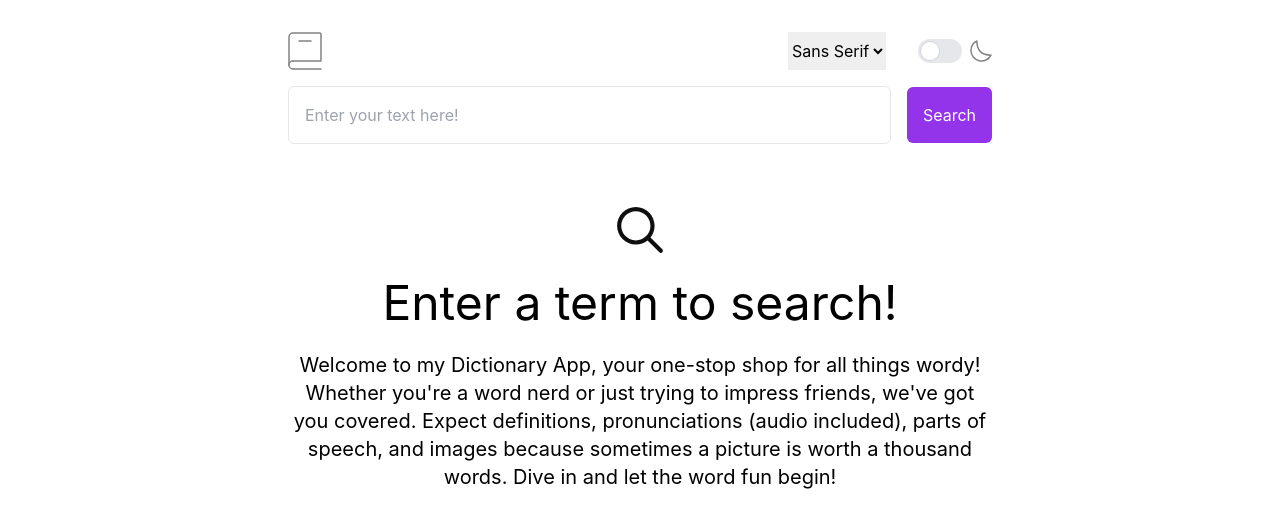
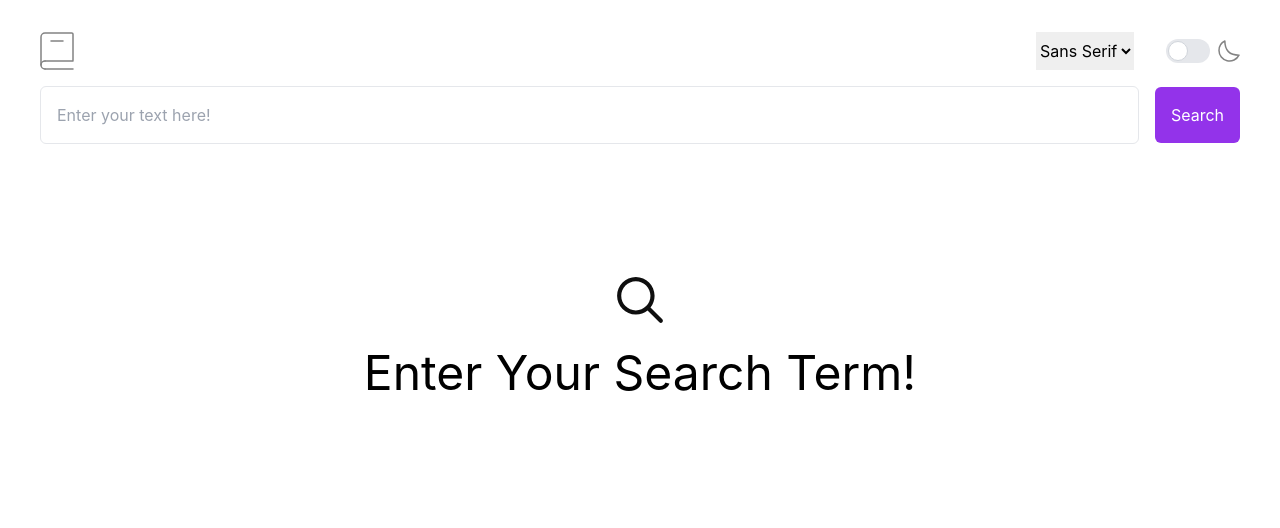
Before and after one commit to marleyanthony/dictionary-app, a React (Create React App) app: page / in a window 1280 px wide. Shown: the top 528 px of the page. Built offline with nearby package versions, Linux system fonts and the light colour scheme.

Commit message:
Refactored. Added capitalize word function

```diff
--- a/src/App.tsx
+++ b/src/App.tsx
@@ -11,7 +11,7 @@ function App() {
   };
 
   return (
-    <div className="px-72 pt-8">
+    <div className="px-10 pt-8">
       <Header updateSearchTerm={updateValue} />
       <Definition term={searchTerm} />
       {searchTerm && (
--- a/src/components/Definition.tsx
+++ b/src/components/Definition.tsx
@@ -2,6 +2,7 @@ import { useState, useEffect } from "react";
 import { Data } from "../Types/Types";
 import WelcomeMessage from "./WelcomeMessage";
 import DefinitionComponent from "./DefinitionComponent";
+import { capitalizeWord } from "../helpers/capitalizeWord";
 
 const Definition = (term: any) => {
   const [data, setData] = useState<Data | null>(null);
@@ -22,7 +23,7 @@ const Definition = (term: any) => {
   return (
     data && (
       <div>
-        <h1 className="text-5xl my-6">{term.term}</h1>
+        <h1 className="text-5xl my-6 font-bold">{capitalizeWord(term.term)}</h1>
         <p className="mb-3 text-purple-600">{data.phonetic}</p>
         {data.meanings.map((data, index) => {
           return (
--- a/src/components/WelcomeMessage.tsx
+++ b/src/components/WelcomeMessage.tsx
@@ -4,14 +4,7 @@ const WelcomeMessage = (): React.ReactElement => {
   return (
     <div className="text-center flex items-center justify-center flex-col mt-3 h-96">
       <SearchIcon width="50px" height="50px" />
-      <h1 className="text-5xl my-6">Enter a term to search!</h1>
-      <p className="text-xl">
-        Welcome to my Dictionary App, your one-stop shop for all things wordy!
-        Whether you're a word nerd or just trying to impress friends, we've got
-        you covered. Expect definitions, pronunciations (audio included), parts
-        of speech, and images because sometimes a picture is worth a thousand
-        words. Dive in and let the word fun begin!
-      </p>
+      <h1 className="text-5xl my-6">Enter Your Search Term!</h1>
     </div>
   );
 };
--- /dev/null
+++ b/src/helpers/capitalizeWord.ts
@@ -0,0 +1,8 @@
+export const capitalizeWord = (wordToCapitalize: string): string => {
+  let firstLetter = wordToCapitalize.slice(0, 1);
+  const remainderOfWord = wordToCapitalize.substring(1);
+
+  firstLetter = firstLetter.toUpperCase();
+
+  return (firstLetter += remainderOfWord);
+};
```
